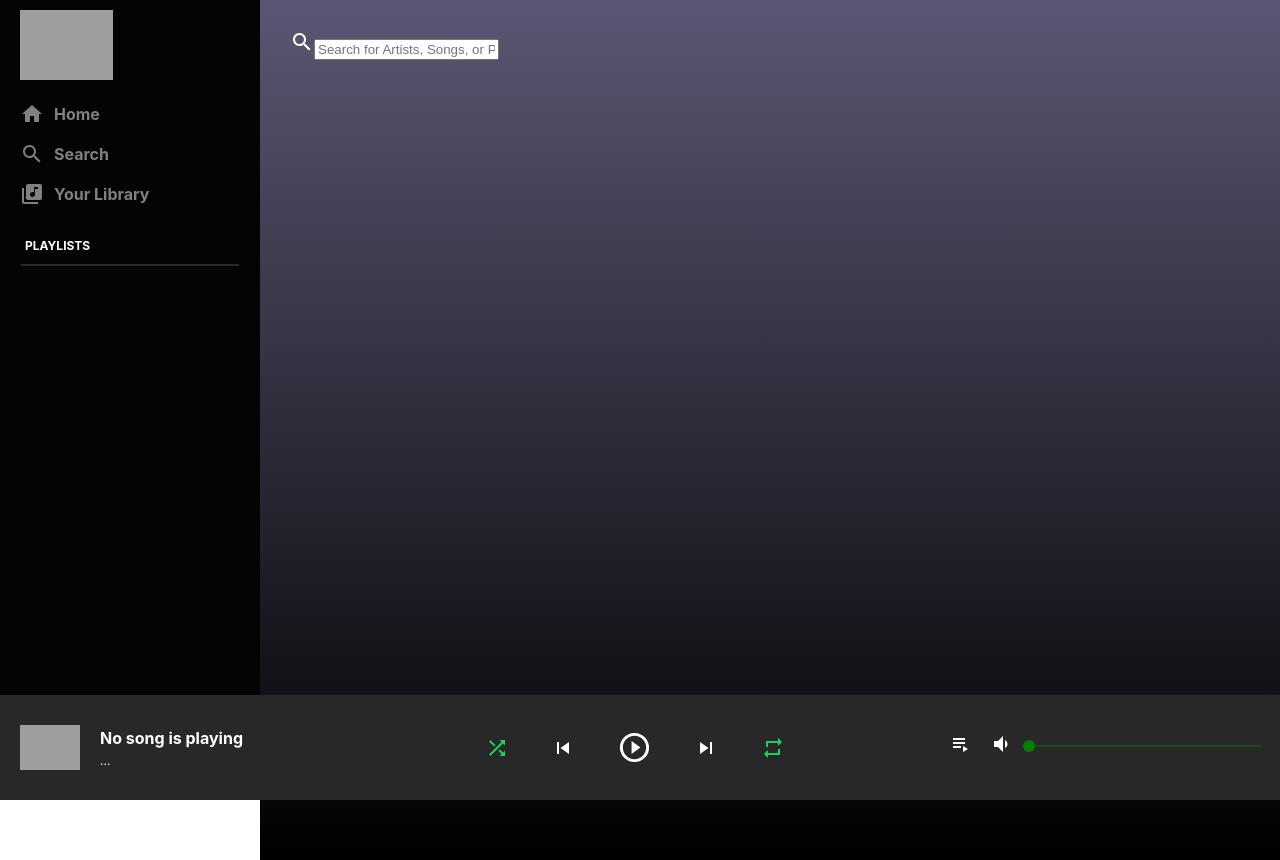
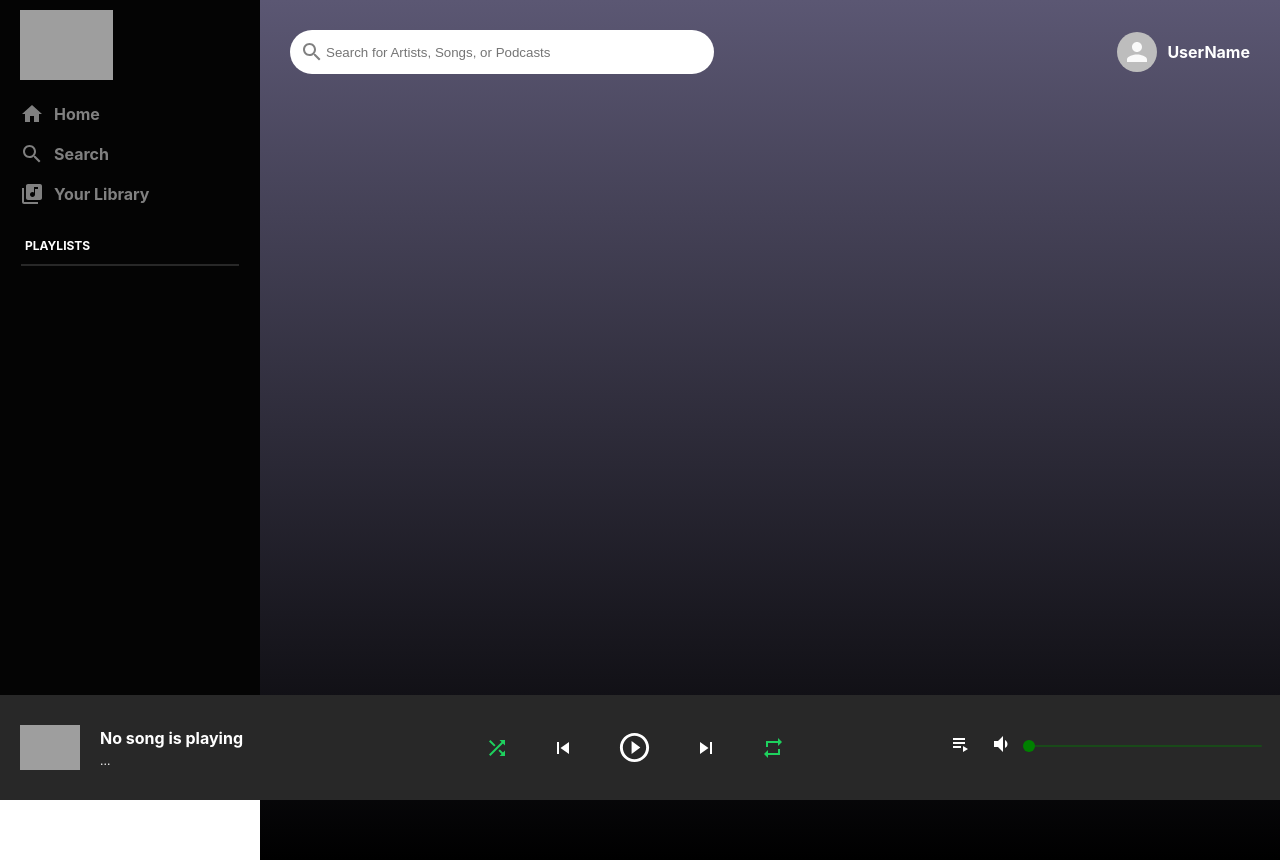
Before and after one commit to Richie1136/Spotify-Clone, a React (Create React App) app in the folder spotify-clone/: page / in a window 1280 px wide. Built offline with nearby package versions, Linux system fonts and the light colour scheme; grey boxes are pictures that could not be loaded; what spotify-web-api-js would draw is missing.

Commit message:
Using the Avatar component from material-ui and username and added styling for the Header component

```diff
--- a/spotify-clone/src/components/header/Header.css
+++ b/spotify-clone/src/components/header/Header.css
@@ -1,8 +1,29 @@
 .header {
+  display: flex;
+  justify-content: space-between;
+  margin-bottom: 30px;
 }
 
 .header-left {
+  background-color: white;
+  color: gray;
+  border-radius: 30px;
+  display: flex;
+  min-width: 70px;
+  align-items: center;
+  flex: 0.5;
+  padding: 10px;
+}
+.header-left > input {
+  border: none;
+  width: 100%;
 }
 
 .header-right {
+  display: flex;
+  align-items: center;
 }
+
+.header-right > h4 {
+  margin-left: 10px;
+}
--- a/spotify-clone/src/components/header/Header.js
+++ b/spotify-clone/src/components/header/Header.js
@@ -1,5 +1,6 @@
 import './Header.css'
 import SearchIcon from '@material-ui/icons/Search'
+import { Avatar } from '@material-ui/core'
 
 const Header = () => {
   return (
@@ -9,7 +10,8 @@ const Header = () => {
         <input type='text' placeholder='Search for Artists, Songs, or Podcasts' />
       </div>
       <div className='header-right'>
-
+        <Avatar src='' alt='userName' />
+        <h4>UserName</h4>
       </div>
     </div>
   )
```
